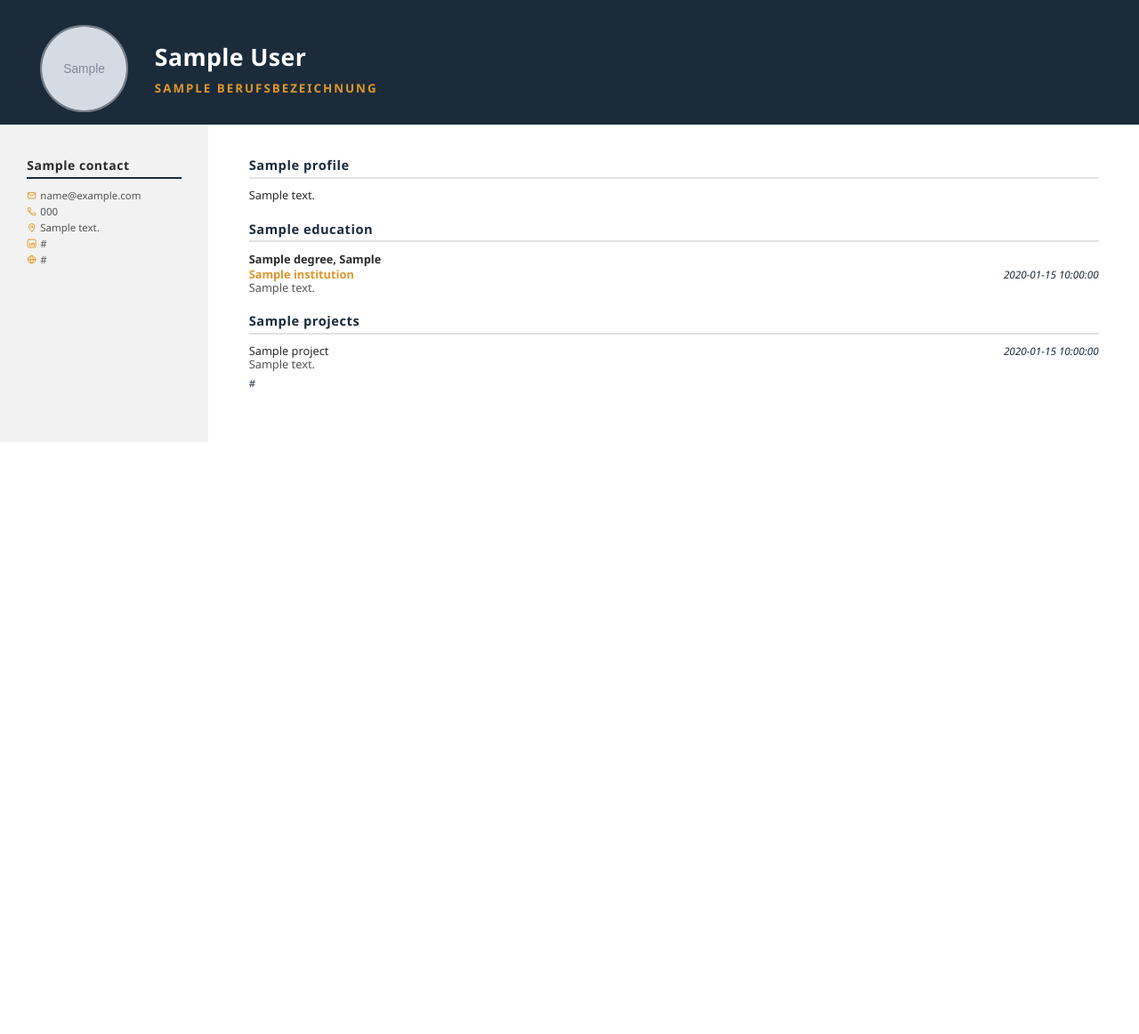
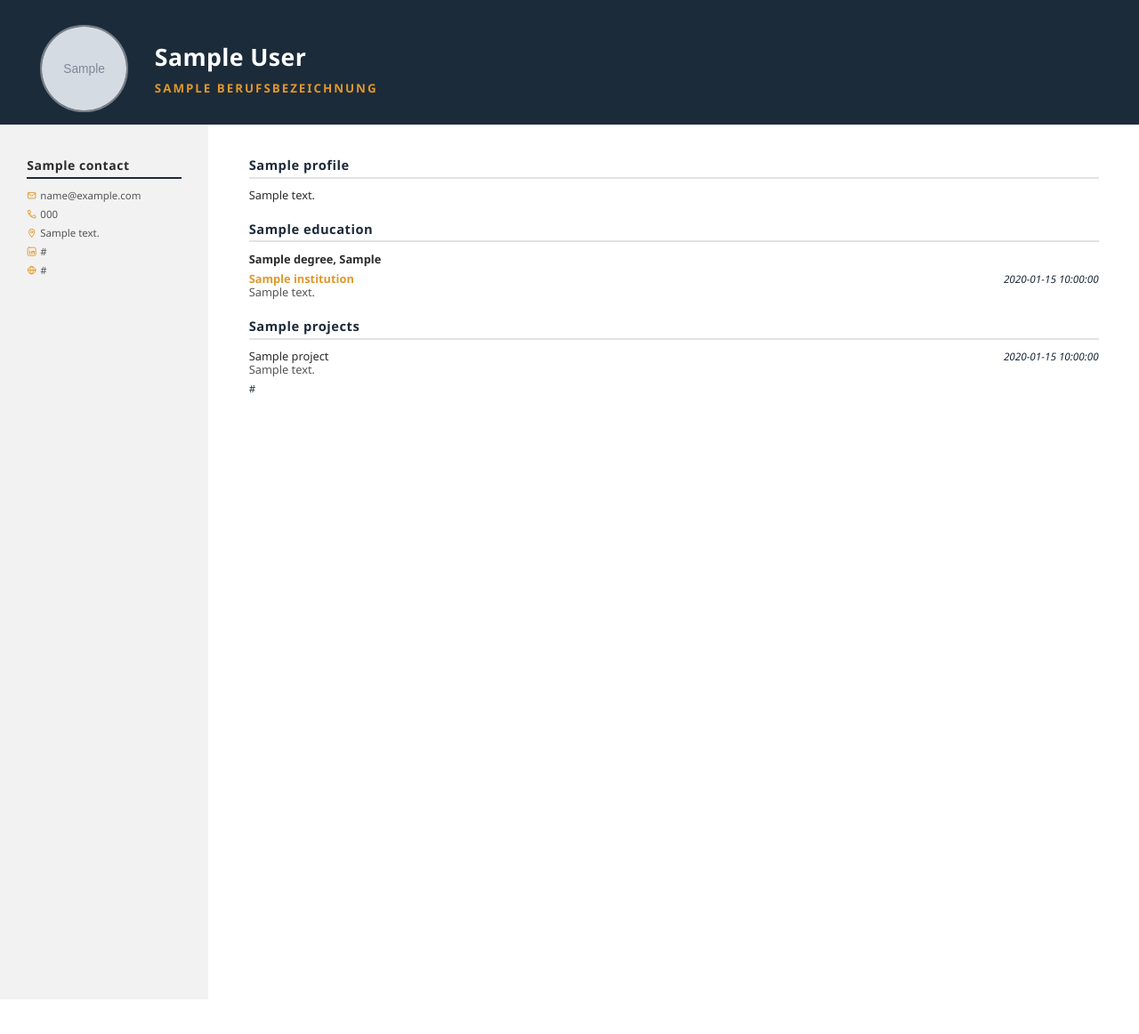
Before and after one commit to MikloVegaVL/Application-Manager, a Python web app: template backend/app/templates/cv/template-2.html in a window 1280 px wide. Shown: the top 1162 px of the page at 89% size. Run offline with Jinja, Linux system fonts and the light colour scheme; the template is opened without the code that fills it: most values are stand-ins (such as "Sample title", 1, 10 or a date in 2020); grey boxes marked "Sample" are stand-in pictures.

Commit message:
fix(cv-builder): tune Template 2 rhythm and fix sidebar page-break gap/background
- Tighten skill-row spacing (4px -> 2px), widen contact-list line gap
  (3px -> 6px) and the Position/Company/description gap within an entry
  (0.5mm/1mm -> 2mm), independent of lang-row/entry spacing.
- Add box-decoration-break: clone to .sidebar so top/bottom padding is
  kept on every page fragment instead of stripped at the break (WeasyPrint
  default), which was letting sidebar content sit flush against the page
  edge on both sides of a page break.
- Add a position: fixed .sidebar-bg layer behind the header-band/table so
  the gray sidebar column always reaches the true page bottom on every
  page, including the last one - table-cell/row height in WeasyPrint is
  content-driven and previously stopped ~29mm short there.

Verified against WeasyPrint's own layout boxes (padding_top/bottom per
page fragment, fixed-layer bottom edge vs page height) before and after;
full backend/tests/services/test_pdf_service.py suite (142 tests) passes.

Co-Authored-By: Claude Sonnet 5 <noreply@anthropic.com>
Claude-Session: https://claude.ai/code/session_0195iGvNVgjCZ2my1wbFKSDi

```diff
--- a/backend/app/templates/cv/template-2.html
+++ b/backend/app/templates/cv/template-2.html
@@ -82,6 +82,28 @@
     vertical-align: top;
     background: #f2f2f2;
     padding: 10mm 8mm 14mm;
+    /* Keep top/bottom padding on every page fragment instead of only the
+       first/last (WeasyPrint's default `slice` strips it at each break),
+       so content never sits flush against the page edge at a page break. */
+    box-decoration-break: clone;
+  }
+
+  /* Table-cell/row height in WeasyPrint is content-driven, not page-driven:
+     on the last page the sidebar's own box stops wherever its content ends,
+     short of the physical page bottom. A `position: fixed` layer repaints
+     identically on every generated page regardless of in-flow content, so
+     it fills the colored column down to the true page bottom everywhere,
+     including the last page. It sits behind the header-band/table (painted
+     first, before other stacking-context content) and behind the sidebar's
+     own background wherever that one already reaches full height. */
+  .sidebar-bg {
+    position: fixed;
+    top: 0;
+    left: 0;
+    width: 62mm;
+    height: 297mm;
+    background: #f2f2f2;
+    z-index: -1;
   }
 
   .main { display: table-cell; vertical-align: top; padding: 10mm 12mm 14mm; }
@@ -98,10 +120,12 @@
   .side-title:first-of-type { margin-top: 0; }
 
   .contact-list { list-style: none; margin: 0; padding: 0; font-size: 8.6pt; color: #555; }
-  .contact-list li { display: flex; align-items: center; gap: 1mm; margin-bottom: 3px; word-break: break-word; }
+  .contact-list li { display: flex; align-items: center; gap: 1mm; margin-bottom: 6px; word-break: break-word; }
   .c-icon { width: 3mm; height: 3mm; flex-shrink: 0; }
 
-  .skill-row, .lang-row { margin-bottom: 4px; break-inside: avoid; page-break-inside: avoid; }
+  .skill-row, .lang-row { break-inside: avoid; page-break-inside: avoid; }
+  .skill-row { margin-bottom: 2px; }
+  .lang-row { margin-bottom: 4px; }
   .skill-row__name, .lang-row__name { font-size: 8.8pt; color: #2b2b2b; margin-bottom: 1mm; }
 
   .blocks { white-space: nowrap; display: flex; gap: .8mm; }
@@ -138,14 +162,15 @@
   .main p { margin: 0 0 6px; }
   .entry { margin-bottom: 4px; break-inside: avoid; page-break-inside: avoid; }
   .entry__role { font-weight: 700; }
-  .entry__title-row { display: flex; justify-content: space-between; gap: 4mm; margin-top: 0.5mm; }
+  .entry__title-row { display: flex; justify-content: space-between; gap: 4mm; margin-top: 2mm; }
   .entry__company { color: #e0982b; font-weight: 600; }
   .entry__date { font-weight: 400; font-style: italic; color: #1c2b3a; white-space: nowrap; font-size: 8.8pt; }
-  .entry__description { margin: 1mm 0 0; white-space: pre-line; color: #555; }
+  .entry__description { margin: 2mm 0 0; white-space: pre-line; color: #555; }
   .entry__link { font-size: 8.6pt; color: #1c2b3a; }
 </style>
 </head>
 <body>
+  <div class="sidebar-bg"></div>
   <div class="header-band">
     {% if photo_url %}
     <img class="photo" src="{{ photo_url }}" alt="{{ doc.photo_alt }}">
```
